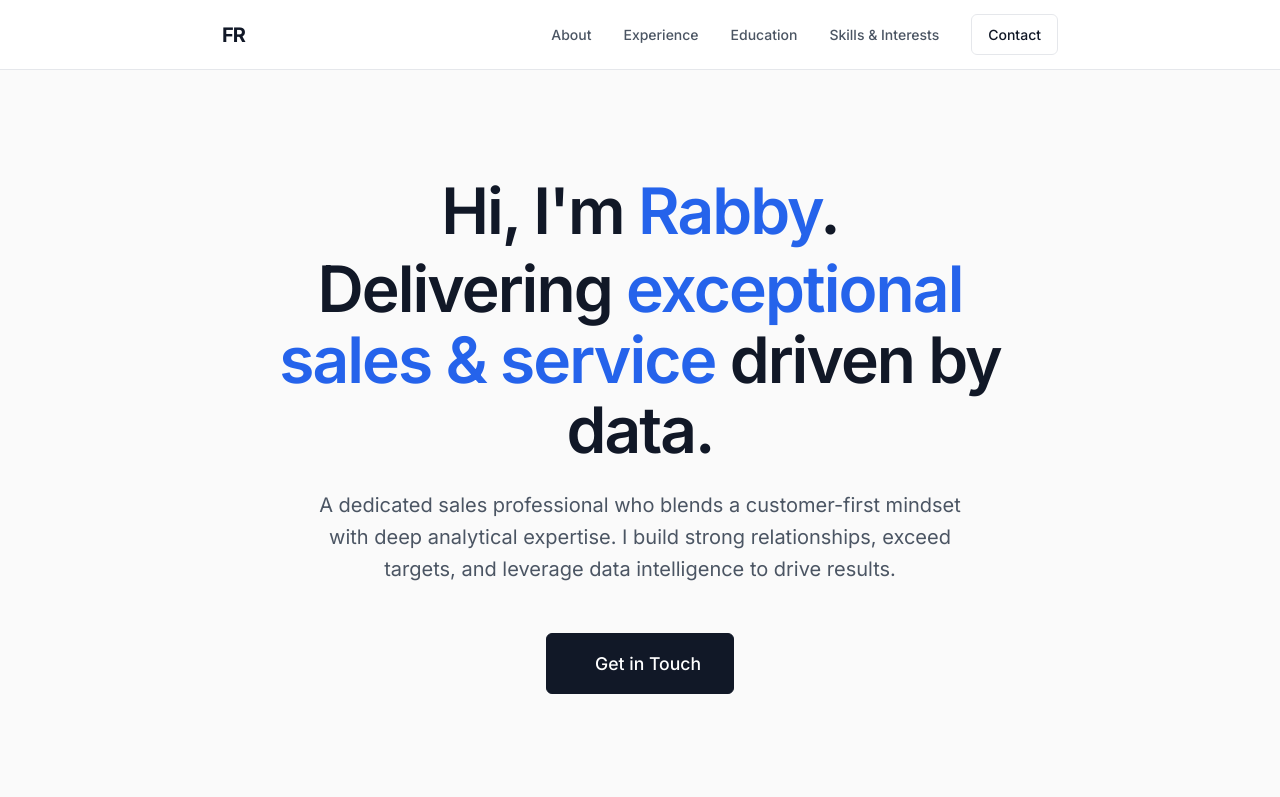
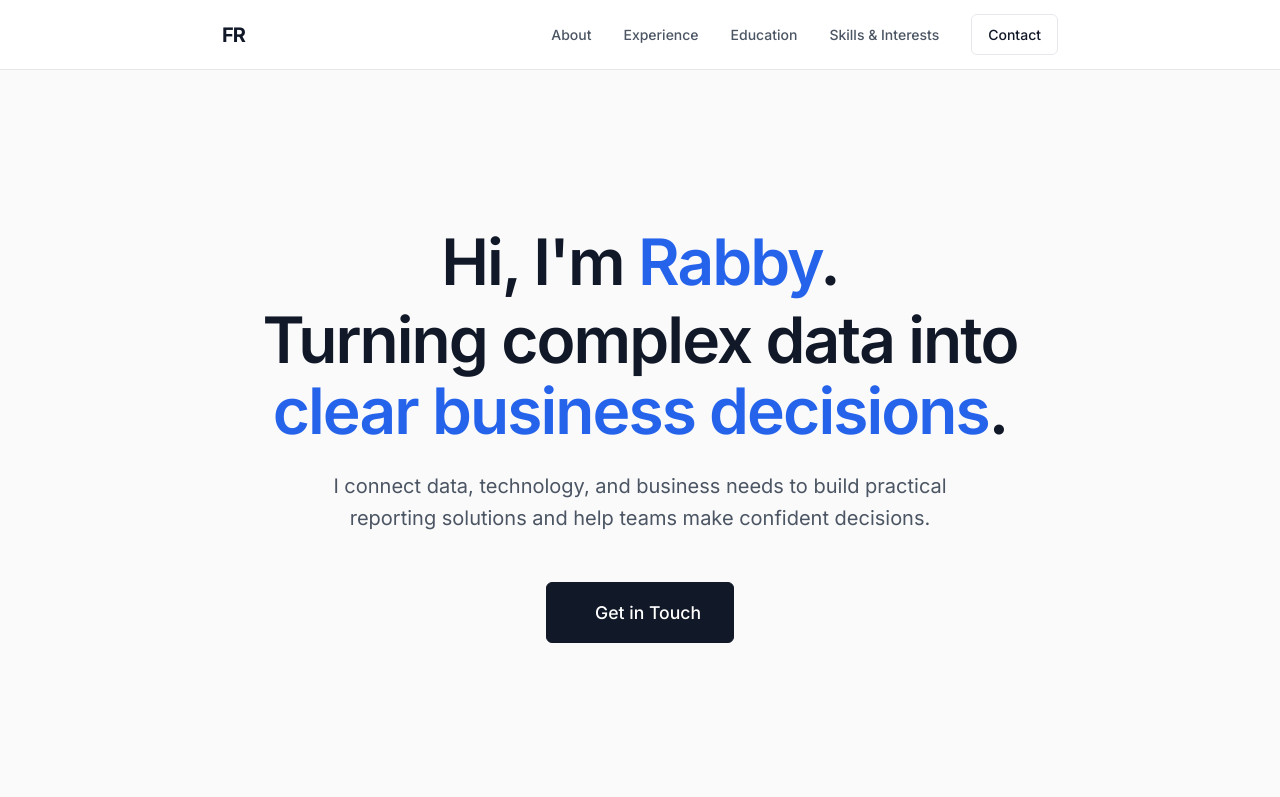
Before and after one commit to rabby26/rabby26.github.io, a plain HTML site: page index.html in a window 1280 px wide. Shown: the top 797 px of the page. Drawn offline with Linux system fonts and the light colour scheme; some icons are missing.

Commit message:
Update portfolio headline and introduction

```diff
--- a/index.html
+++ b/index.html
@@ -49,10 +49,10 @@
             <div class="hero-content">
                 <h1 class="hero-title slide-up fade-in delay-1">
                     <span style="display: block; margin-bottom: 0.5rem;">Hi, I'm <span class="highlight">Rabby</span>.</span>
-                    Delivering <span class="highlight">exceptional sales & service</span> driven by data.
+                    Turning complex data into <span class="highlight">clear business decisions</span>.
                 </h1>
                 <p class="hero-description slide-up fade-in delay-2">
-                    A dedicated sales professional who blends a customer-first mindset with deep analytical expertise. I build strong relationships, exceed targets, and leverage data intelligence to drive results.
+                    I connect data, technology, and business needs to build practical reporting solutions and help teams make confident decisions.
                 </p>
                 <div class="hero-cta slide-up fade-in delay-3">
                     <a href="#contact" class="btn-primary" style="font-size: 1.1rem; padding: 0.9rem 2rem;"><i class="ph ph-paper-plane-tilt" style="margin-right: 0.5rem; font-size: 1.25rem;"></i> Get in Touch</a>
```
